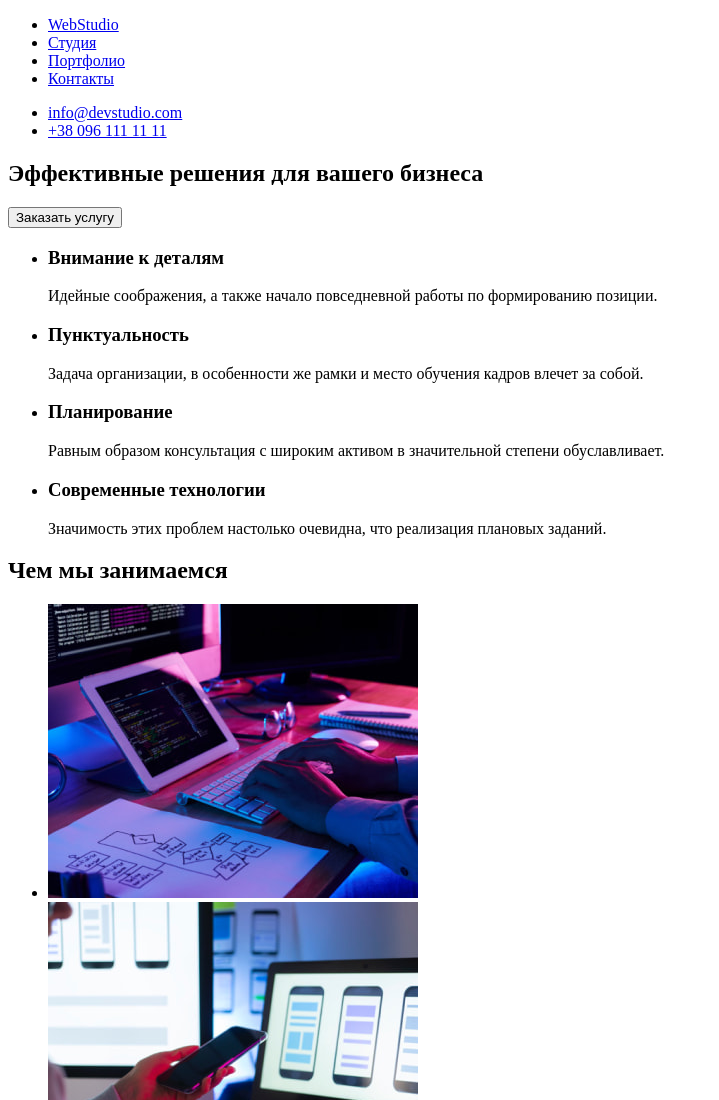
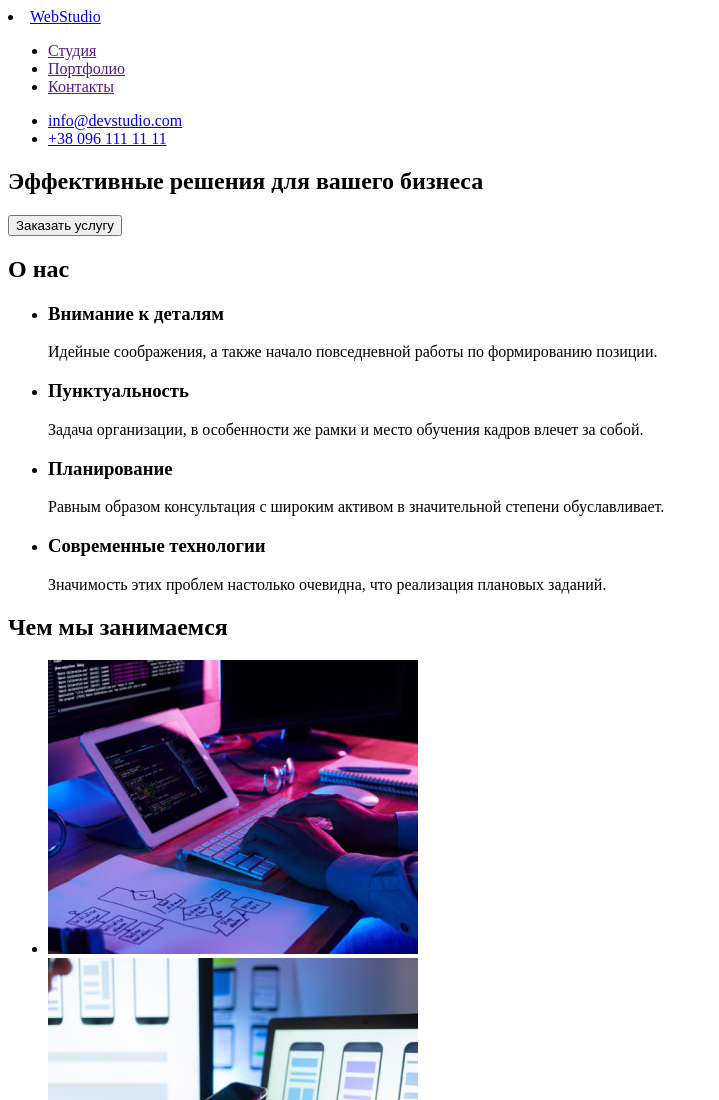
Before and after one commit to oliinyks/goit-markup-hw-01, a plain HTML site: page index.html in a window 1280 px wide. Shown: the top 1100 px of the page, without its empty margins (0-719 px from the left). Drawn offline with Linux system fonts and the light colour scheme.

Commit message:
after checking

```diff
--- a/index.html
+++ b/index.html
@@ -9,11 +9,11 @@
 <body>
 	<header>
 		<nav>
+			<li><a href="./index.html"><span>Web</span>Studio</a></li>
 			<ul>
-				<li><a href="./index.html"><span>Web</span>Studio</a></li>
-				<li><a href="./index.html">Студия</a></li>
-				<li><a href="#portfolio">Портфолио</a></li>
-				<li><a href="#contacts">Контакты</a></li>
+				<li><a href="">Студия</a></li>
+				<li><a href="">Портфолио</a></li>
+				<li><a href="">Контакты</a></li>
 			</ul>
 		</nav>
 		<ul>
@@ -29,6 +29,7 @@
 		</section>
 		<!--about us-->
 		<section>
+			<h2>О нас</h2>
 			<ul>
 				<li>
 					<h3>Внимание к деталям</h3>
@@ -50,7 +51,7 @@
 		</section>
 		<!--activity-->
 		<section>
-			<h2 id="portfolio">Чем мы занимаемся</h2>
+			<h2>Чем мы занимаемся</h2>
 			<ul>
 				<li><a href=""><img src="./img/activity/act-1Moz.jpg" alt="контентное изображение-1" width="370" height="294"></a></li>
 				<li><a href=""><img src="./img/activity/act-2Moz.jpg" alt="контентное изображение-2" width="370" height="294"></a></li>
@@ -85,7 +86,7 @@
 		</section>
 	</main>
 	<footer>
-		<a href="./index.html" id="contacts"><span>Web</span>Studio</a>
+		<a href="./index.html"><span>Web</span>Studio</a>
 		<address>
 			<ul>
 				<li><a href="https.google.com" target="_blank" rel="noopener noreferrer">г. Киев, пр-т Леси Украинки, 26</a></li>
```
